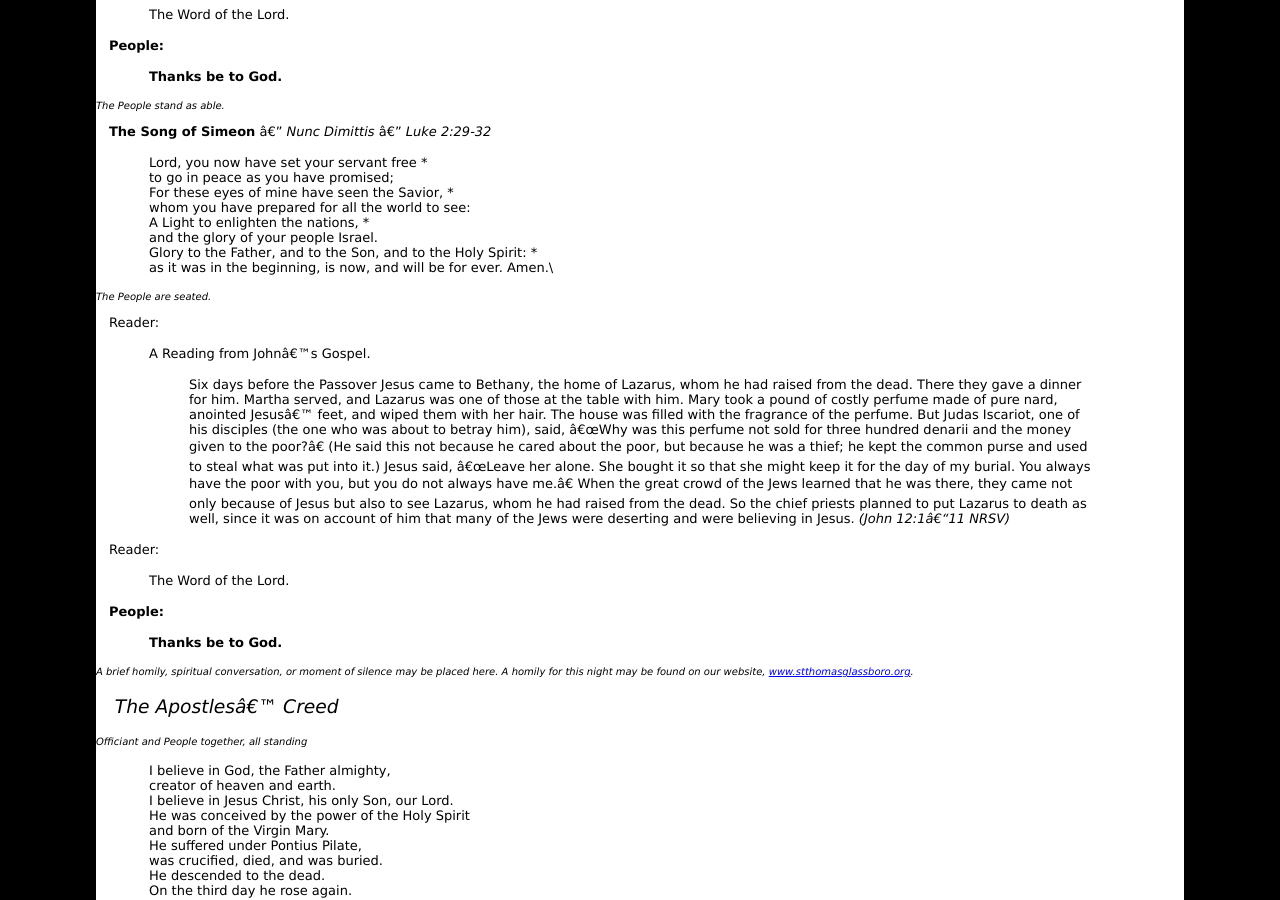
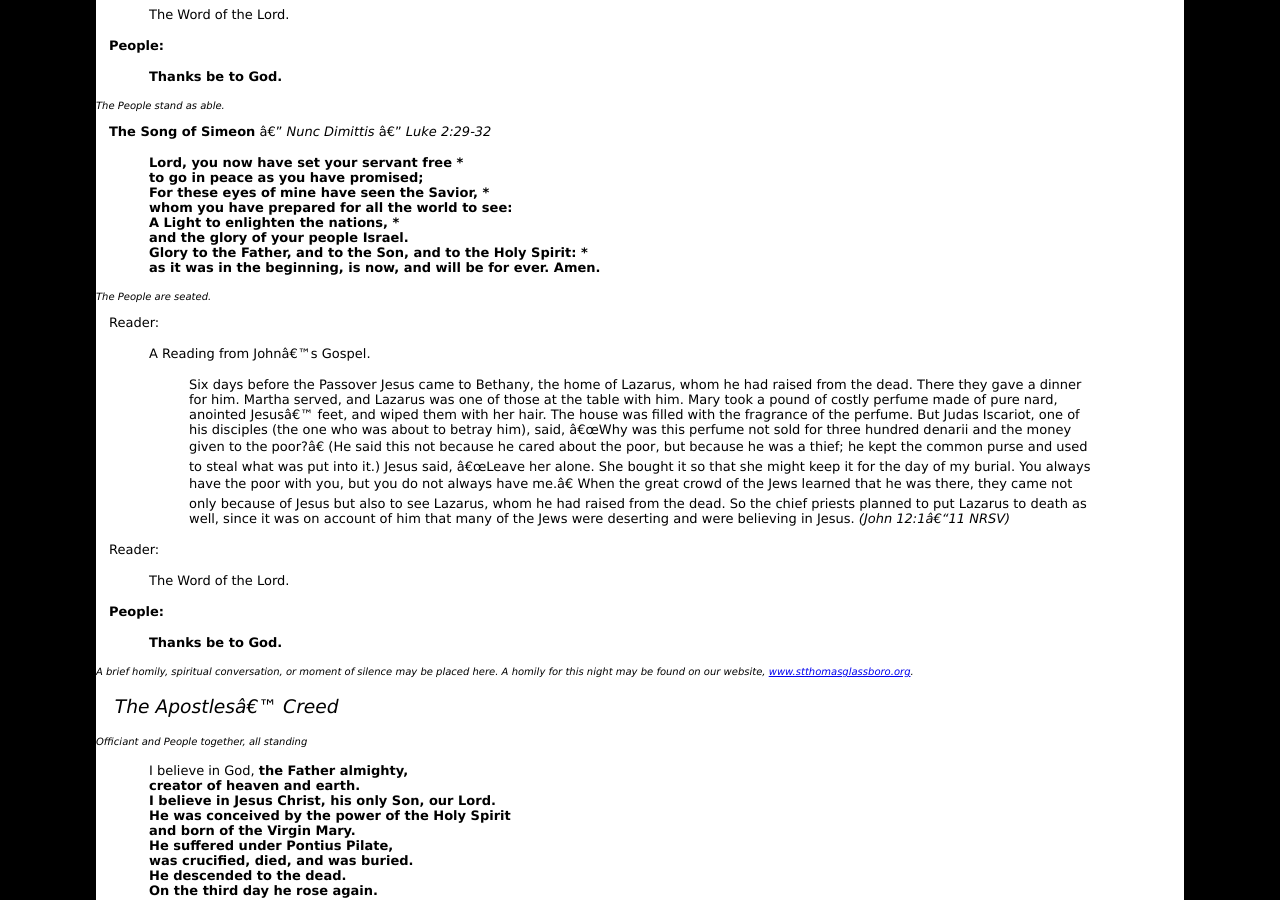
Before and after one commit to toddfoster/toddfoster.github.com, a Jekyll site: the page built from stt2020-epmon.md, in a window 1280 px wide and 900 px high, scrolled down 3735 px. Built offline with Jekyll 4.4.1, drawn with Linux system fonts in a browser that asks for light colours.

Commit message:
song simeon bold

```diff
--- a/stt2020-epmon.md
+++ b/stt2020-epmon.md
@@ -212,14 +212,14 @@ Reader:
 #### The People stand as able.
 
 **The Song of Simeon** --- _Nunc Dimittis_  --- _Luke 2:29-32_
-> Lord, you now have set your servant free *\\
+> **Lord, you now have set your servant free *\\
 to go in peace as you have promised;\\
 For these eyes of mine have seen the Savior, *\\
 whom you have prepared for all the world to see:\\
 A Light to enlighten the nations, *\\
 and the glory of your people Israel.\\
 Glory to the Father, and to the Son, and to the Holy Spirit: *\\
-as it was in the beginning, is now, and will be for ever. Amen.\\
+as it was in the beginning, is now, and will be for ever. Amen.**
 
 
 #### The People are seated.
@@ -238,7 +238,7 @@ Reader:
 
 ### The Apostles' Creed
 #### Officiant and People together, all standing
-> I believe in God, the Father almighty,\\
+> I believe in God, **the Father almighty,\\
 > creator of heaven and earth.\\
 > I believe in Jesus Christ, his only Son, our Lord.\\
 > He was conceived by the power of the Holy Spirit\\
@@ -255,7 +255,7 @@ Reader:
 > the communion of saints,\\
 > the forgiveness of sins,\\
 > the resurrection of the body,\\
-> and the life everlasting.  Amen.
+> and the life everlasting.  Amen.**
 
 ## The Prayers
 #### The people stand or kneel
```
Also changed, not shown: stt2020-eptue.md (+4 -4 lines), stt2020-epwed.md (+3 -3 lines).
